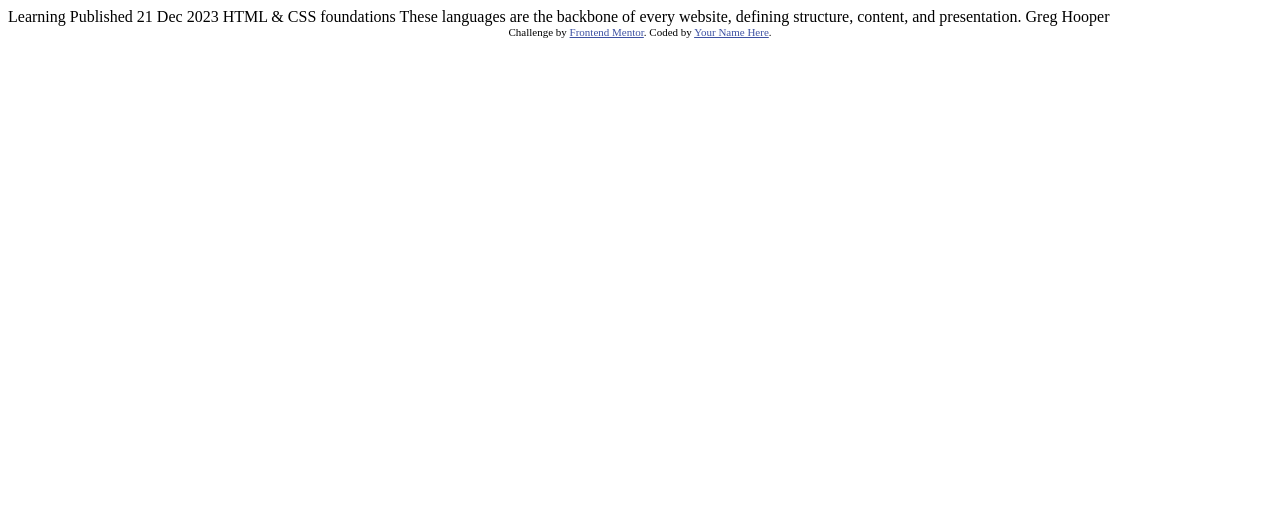
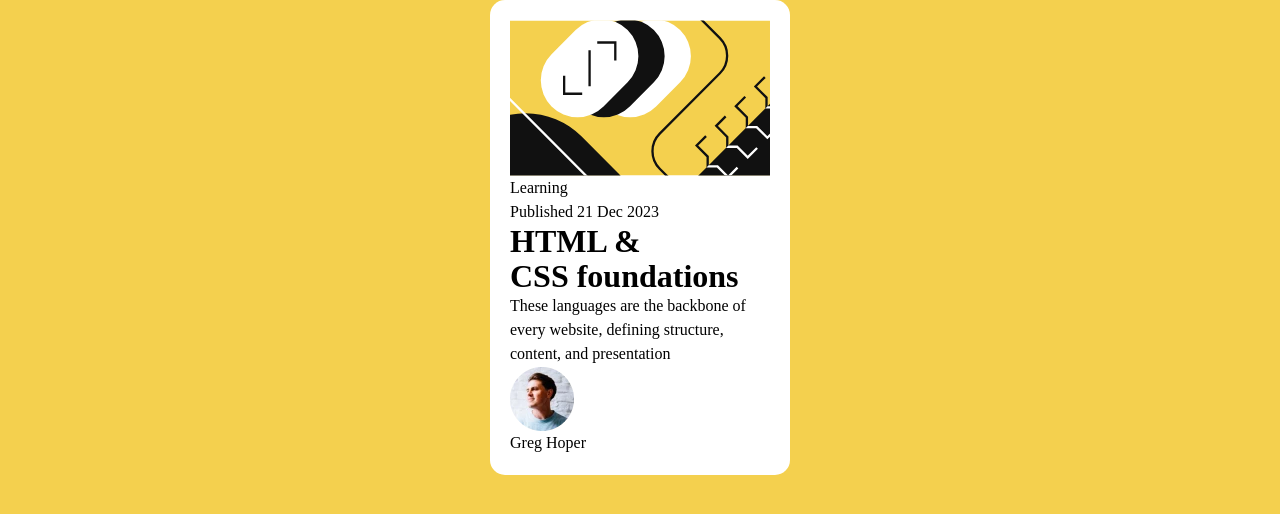
Before and after one commit to deXcripter/Build-Bootcamp, a plain HTML site: page Assignments/01-preview-card/blog-preview-card-main/index.html in a window 1280 px wide. Drawn offline with Linux system fonts and the light colour scheme.

Commit message:
finished with the html

```diff
--- /dev/null
+++ b/Assignments/01-preview-card/blog-preview-card-main/index.css
@@ -0,0 +1,113 @@
+/* Box sizing rules */
+*,
+*::before,
+*::after {
+  box-sizing: border-box;
+}
+
+/* Prevent font size inflation */
+html {
+  -moz-text-size-adjust: none;
+  -webkit-text-size-adjust: none;
+  text-size-adjust: none;
+}
+
+/* Remove default margin in favour of better control in authored CSS */
+body,
+h1,
+h2,
+h3,
+h4,
+p,
+figure,
+blockquote,
+dl,
+dd {
+  margin: 0;
+}
+
+/* Remove list styles on ul, ol elements with a list role, which suggests default styling will be removed */
+ul[role="list"],
+ol[role="list"] {
+  list-style: none;
+}
+
+/* Set core body defaults */
+body {
+  min-height: 100vh;
+  line-height: 1.5;
+}
+
+/* Set shorter line heights on headings and interactive elements */
+h1,
+h2,
+h3,
+h4,
+button,
+input,
+label {
+  line-height: 1.1;
+}
+
+/* Balance text wrapping on headings */
+h1,
+h2,
+h3,
+h4 {
+  text-wrap: balance;
+}
+
+/* A elements that don't have a class get default styles */
+a:not([class]) {
+  text-decoration-skip-ink: auto;
+  color: currentColor;
+}
+
+/* Make images easier to work with */
+img,
+picture {
+  max-width: 100%;
+  display: block;
+}
+
+/* Inherit fonts for inputs and buttons */
+input,
+button,
+textarea,
+select {
+  font: inherit;
+}
+
+/* Make sure textareas without a rows attribute are not tiny */
+textarea:not([rows]) {
+  min-height: 10em;
+}
+
+/* Anything that has been anchored to should have extra scroll margin */
+:target {
+  scroll-margin-block: 5ex;
+}
+
+/* My CSS */
+
+.color {
+  color: hsl(47, 88%, 63%);
+  color: hsl(0, 0%, 100%);
+  color: hsl(0, 0%, 50%);
+  color: hsl(0, 0%, 7%);
+}
+
+body {
+  background-color: hsl(47, 88%, 63%);
+}
+
+.card {
+  background-color: hsl(0, 0%, 100%);
+  display: flex;
+  border-radius: 15px;
+  justify-content: center;
+  padding: 20px;
+  width: 300px;
+
+  margin: auto;
+}
--- a/Assignments/01-preview-card/blog-preview-card-main/index.html
+++ b/Assignments/01-preview-card/blog-preview-card-main/index.html
@@ -1,34 +1,41 @@
 <!DOCTYPE html>
 <html lang="en">
-<head>
-  <meta charset="UTF-8">
-  <meta name="viewport" content="width=device-width, initial-scale=1.0"> <!-- displays site properly based on user's device -->
-
-  <link rel="icon" type="image/png" sizes="32x32" href="./assets/images/favicon-32x32.png">
-
-  <title>Frontend Mentor | Blog preview card</title>
-
-  <!-- Feel free to remove these styles or customise in your own stylesheet 👍 -->
-  <style>
-    .attribution { font-size: 11px; text-align: center; }
-    .attribution a { color: hsl(228, 45%, 44%); }
-  </style>
-</head>
-<body>
-
-  Learning
-
-  Published 21 Dec 2023
-
-  HTML & CSS foundations
-
-  These languages are the backbone of every website, defining structure, content, and presentation.
-
-  Greg Hooper
-
-  <div class="attribution">
-    Challenge by <a href="https://www.frontendmentor.io?ref=challenge" target="_blank">Frontend Mentor</a>.
-    Coded by <a href="#">Your Name Here</a>.
-  </div>
-</body>
+  <head>
+    <meta charset="UTF-8" />
+    <meta name="viewport" content="width=device-width, initial-scale=1.0" />
+    <link rel="stylesheet" href="index.css" />
+    <link
+      rel="shortcut icon"
+      href="./assets/images/favicon-32x32.png"
+      type="image/x-icon"
+    />
+    <title>Blog Preview</title>
+  </head>
+  <body>
+    <main class="card">
+      <figure>
+        <img src="./assets/images/illustration-article.svg" alt="image card" />
+        <figcaption>
+          <div class="meta">
+            <p class="tag">Learning</p>
+            <p class="date">Published 21 Dec 2023</p>
+          </div>
+          <div class="details">
+            <h1 class="title">HTML & CSS foundations</h1>
+            <p class="description">
+              These languages are the backbone of every website, defining
+              structure, content, and presentation
+            </p>
+            <span class="instructor">
+              <img
+                src="./assets/images/image-avatar.webp"
+                alt="image of courses' instructor"
+              />
+              <p class="name">Greg Hoper</p>
+            </span>
+          </div>
+        </figcaption>
+      </figure>
+    </main>
+  </body>
 </html>
```
Also changed, not shown: 1 other file.
